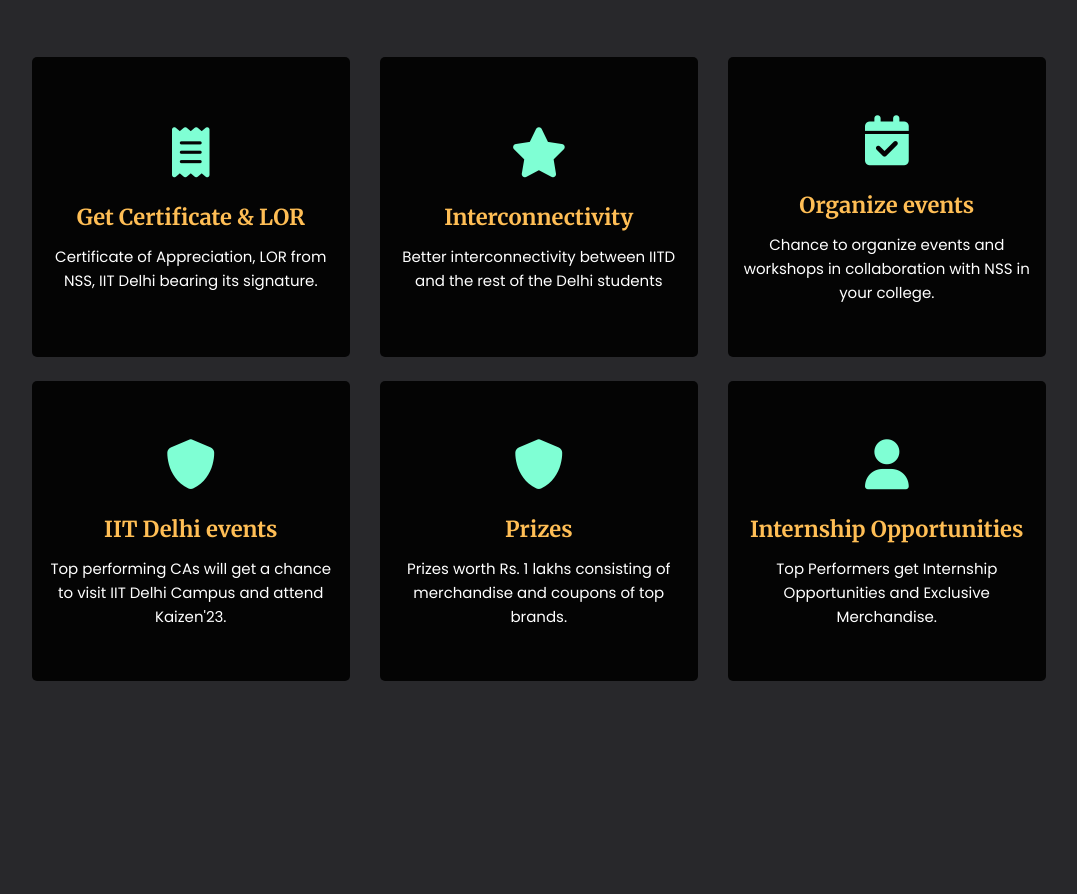
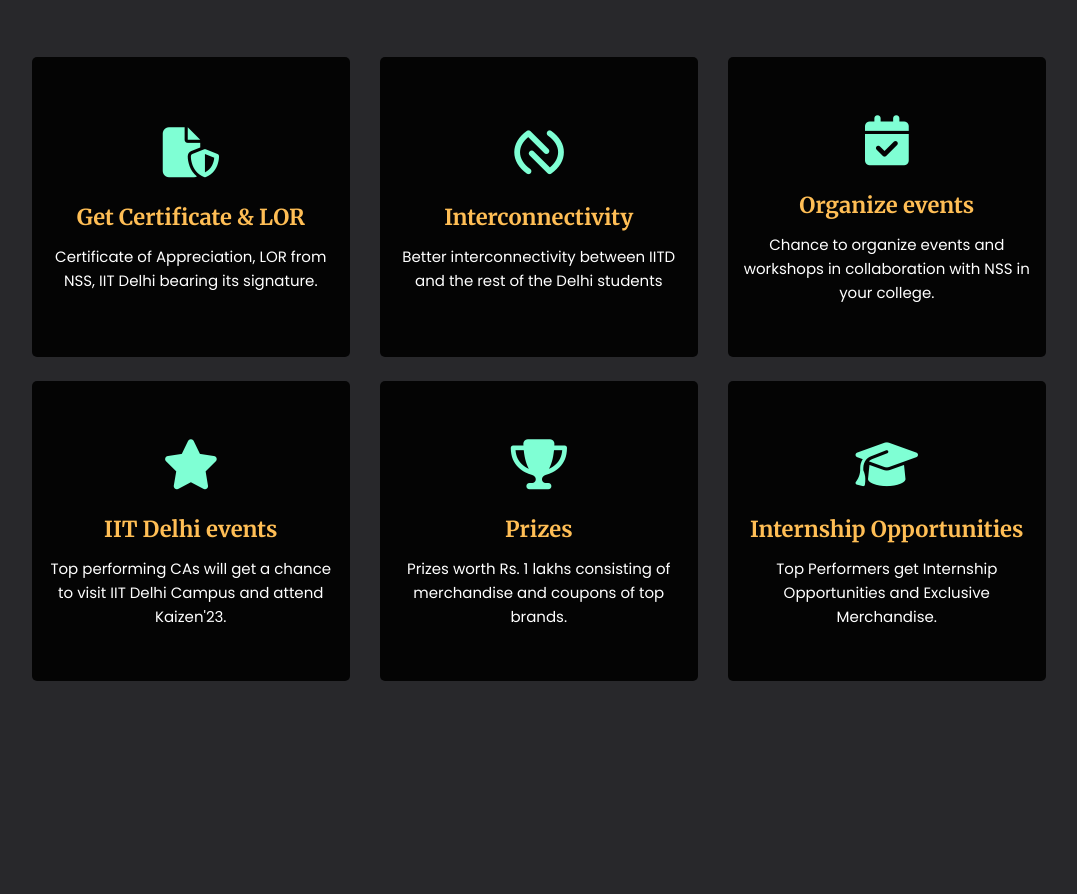
Before and after one commit to NSS-IIT-Delhi/Kaizen-23-CAP, a React (Create React App) app: page / in a window 1280 px wide. Shown: the part 940-1834 px from the top of the page, without its empty margins (83-1160 px from the left). Built offline with nearby package versions, Linux system fonts and the light colour scheme.

Commit message:
Changes to WhyCAP4

```diff
--- a/src/components/footer/WhyCAP.js
+++ b/src/components/footer/WhyCAP.js
@@ -15,14 +15,14 @@
       <div className="row2 row">
       <div className="col-lg-4 col-md-6 col-sm-8 col-xs-10  d-flex mt-4 mt-md-0">
           <div className="icon-box   cap-cards">
-            <div className="icon"><i class="fa-solid fa-receipt"></i></div>
+            <div className="icon"><i class="fa-solid fa-file-shield"></i></div>
             <h4>Get Certificate & LOR</h4>
             <p>Certificate of Appreciation, LOR from NSS, IIT Delhi bearing its signature.</p>
           </div>
         </div>
         <div className="col-lg-4 col-md-6 col-sm-8 col-xs-10  d-flex mt-4 mt-md-0">
           <div className="icon-box   cap-cards">
-            <div className="icon"><i class="fa-solid fa-star"></i></div>
+            <div className="icon"><i class="fa-brands fa-nfc-symbol"></i></div>
             <h4>Interconnectivity</h4>
             <p>Better interconnectivity between IITD and the rest of the Delhi students</p>
           </div>
@@ -37,7 +37,7 @@
         </div>
         <div className="col-lg-4 col-md-6 col-sm-8 col-xs-10 d-flex mt-4">
           <div className="icon-box   cap-cards">
-            <div className="icon"><i class="fa-solid fa-shield"></i></div>
+            <div className="icon"><i class="fa-solid fa-star"></i></div>
             <h4>IIT Delhi events</h4>
             <p>Top performing CAs will get a chance to visit IIT Delhi Campus and attend Kaizen'23.
             </p>
@@ -45,7 +45,7 @@
         </div>
         <div className="col-lg-4 col-md-6 col-sm-8 col-xs-10 d-flex mt-4">
           <div className="icon-box   cap-cards">
-            <div className="icon"><i class="fa-solid fa-shield"></i></div>
+            <div className="icon"><i class="fa-solid fa-trophy"></i></div>
             <h4>Prizes</h4>
             <p>Prizes worth Rs. 1 lakhs consisting of merchandise and coupons of top brands.
             </p>
@@ -54,7 +54,7 @@
 
         <div className="col-lg-4 col-md-6 col-sm-8 col-xs-10 d-flex mt-4">
           <div className="icon-box   cap-cards">
-            <div className="icon"><i class="fa-solid fa-user"></i></div>
+            <div className="icon"><i class="fa-solid fa-graduation-cap"></i></div>
             <h4>Internship Opportunities</h4>
             <p>Top Performers get Internship Opportunities and Exclusive Merchandise.
             </p>
```
